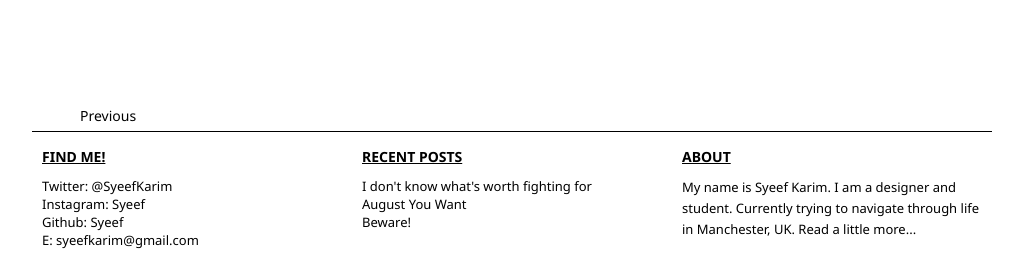
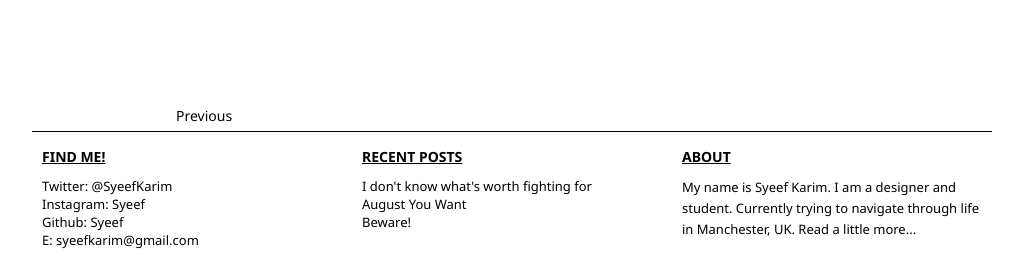
Before and after one commit to syeef/syeefkarim-2016-v0, a Jekyll site: the page built from _posts/2013-08-25-linkin-park.md, in a window 1280 px wide. Shown: the part 1045-1317 px from the top of the page, without its empty margins (128-1151 px from the left). Built offline with Jekyll 4.4.1, drawn with Linux system fonts in a browser that asks for light colours; Markdown is read by kramdown in place of the engine named in the settings.

Commit message:
moved, #prev-next to use same styles as #post-content

```diff
--- a/stylesheets/layout.css
+++ b/stylesheets/layout.css
@@ -130,18 +130,13 @@ ul#post-title-wrapper {
 	padding: 0px 0px 0px 0px;
 }
 
-#post-content {
+#post-content, #prev-next {
 	width: 70%;
 	margin: 0 auto;
 }
 
 #about-page-wrap {
 	margin: 100px 0px 0px 0px;
-}
-
-#prev-next {
-	width: 90%;
-	margin: 0 auto;
 }
 
 /* #Link Styles
```
Also changed, not shown: 1 other file.
